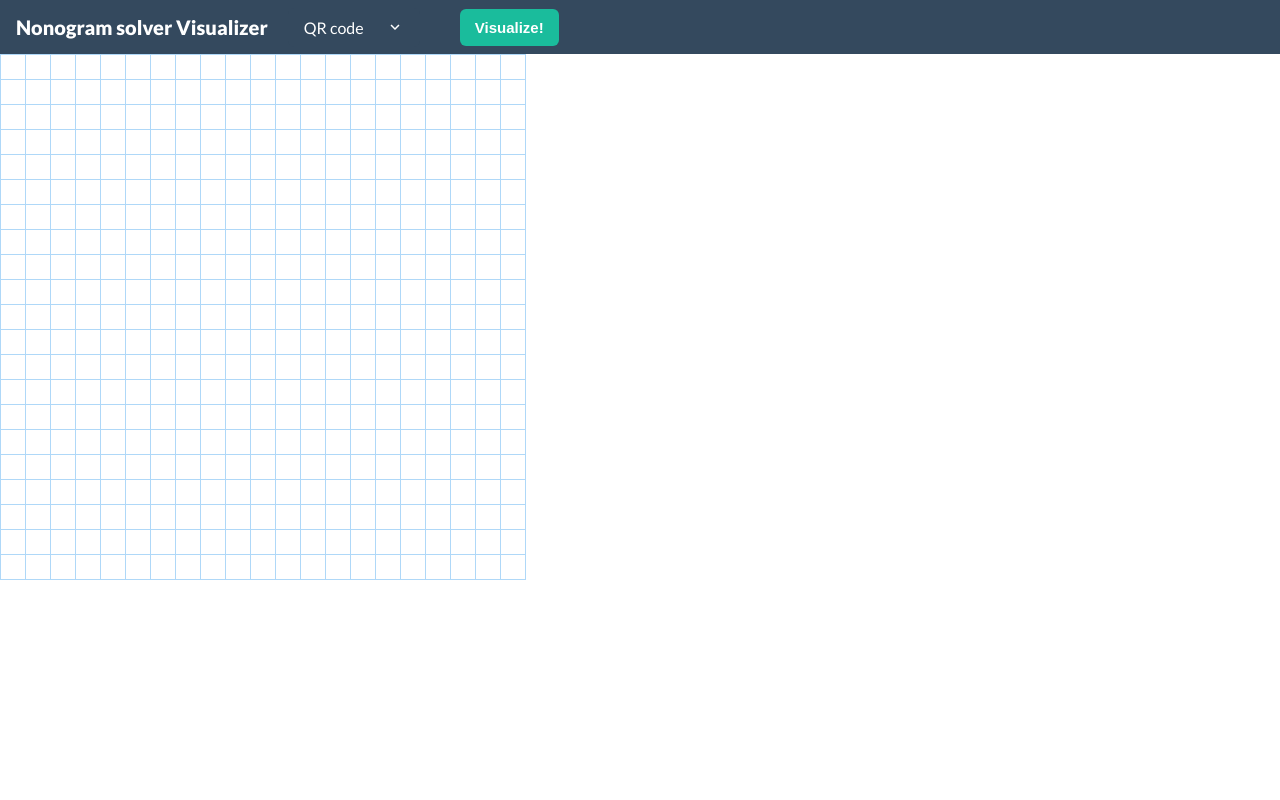
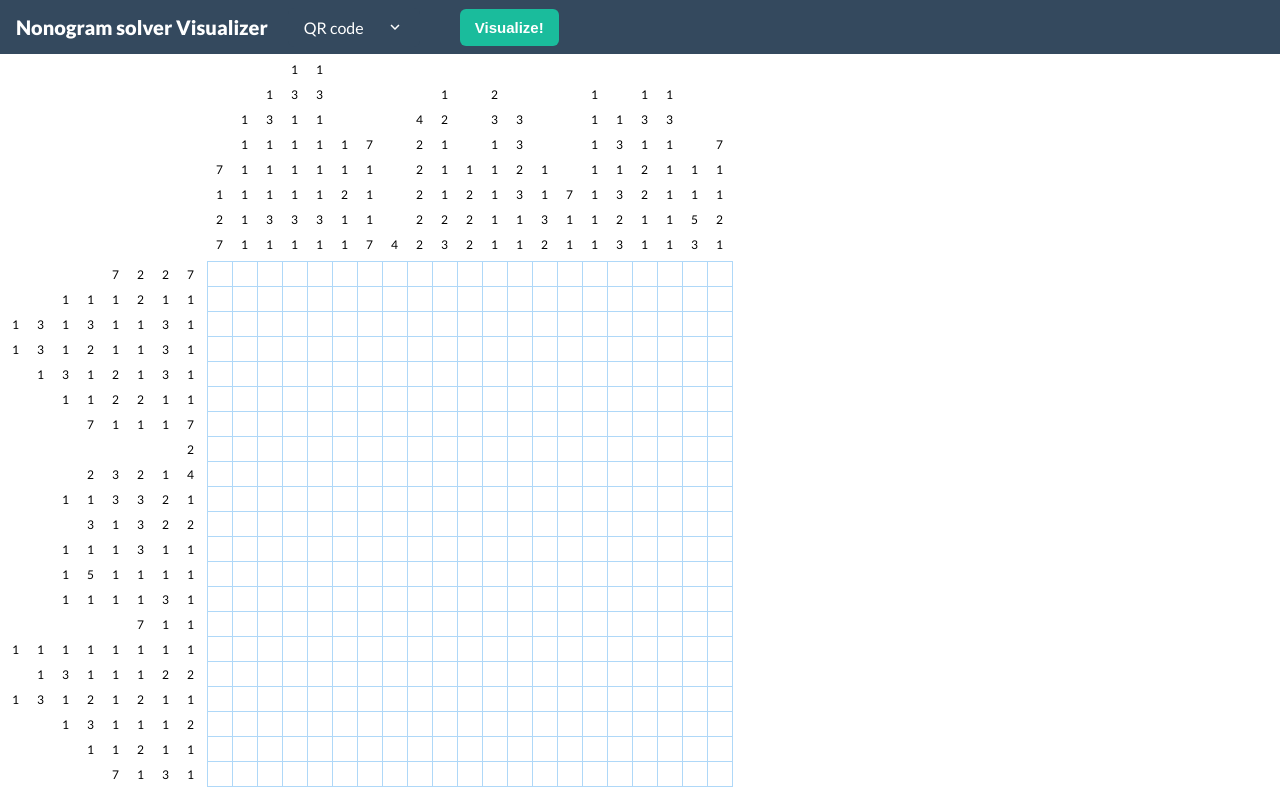
Before and after one commit to Sergey121/nonogram-app, a React (Create React App) app: page / in a window 1280 px wide. Built offline with nearby package versions, Linux system fonts and the light colour scheme.

Commit message:
Add numbers

```diff
--- a/src/components/grid/grid.module.scss
+++ b/src/components/grid/grid.module.scss
@@ -1,6 +1,7 @@
 $color: rgb(12, 53, 71);
 $bg: rgb(175, 216, 248);
 $scannerColor: rgba(178, 67, 255, 0.75);
+$cellSize: 25px;
 
 .table {
   border-collapse: collapse;
@@ -10,9 +11,21 @@ $scannerColor: rgba(178, 67, 255, 0.75);
 .cell {
   border: 1px solid $bg;
   background-color: white;
-  width: 25px;
-  height: 25px;box-sizing: border-box;
+  width: $cellSize;
+  height: $cellSize;
+  box-sizing: border-box;
+}
 
+.numberTable {
+  border-collapse: collapse;
+  font-size: 12px;
+}
+
+.numberCell {
+  width: $cellSize;
+  height: $cellSize;
+  box-sizing: border-box;
+  text-align: center;
 }
 
 .dotWrapper {
--- a/src/components/grid/index.tsx
+++ b/src/components/grid/index.tsx
@@ -1,4 +1,4 @@
-import React, { useEffect, useState } from 'react';
+import React, { useCallback, useEffect, useState } from 'react';
 import { useDispatch, useSelector } from 'react-redux';
 import styles from './grid.module.scss';
 import { RootState } from '../../store';
@@ -23,8 +23,10 @@ export const Grid = () => {
   const dispatch = useDispatch();
   const { columns, rows, running } = useSelector((state: RootState) => state.app);
   const [field, setField] = useState<FieldType>([]);
-  const [ isHorizontal, setHorizontal ] = useState(true);
-  const [ scannerPosition, setScannerPosition ] = useState(0);
+  const [isHorizontal, setHorizontal] = useState(true);
+  const [scannerPosition, setScannerPosition] = useState(0);
+  const [maxColumnHeight, setMaxColumnHeight] = useState<Array<number>>([]);
+  const [maxRowsHeight, setMaxRowsHeight] = useState<Array<number>>([]);
 
   useEffect(() => {
     if (!columns || !rows) {
@@ -34,6 +36,12 @@ export const Grid = () => {
     const f = createField(rows, columns);
 
     setField(f);
+
+    const maxCol = columns.slice().sort((a, b) => b.length - a.length)[0].length;
+    setMaxColumnHeight(new Array(maxCol).fill(0));
+
+    const maxRow = rows.slice().sort((a, b) => b.length - a.length)[0].length;
+    setMaxRowsHeight(new Array(maxRow).fill(0));
   }, [columns, rows]);
 
   useEffect(() => {
@@ -111,7 +119,82 @@ export const Grid = () => {
     }),
   };
 
+  const TableHeader = useCallback(() => {
+    if (!columns.length || !maxColumnHeight.length) {
+      return null;
+    }
+
+    const reversed = columns.slice().map(col => {
+      const newArr = col.slice().reverse().concat(new Array(Math.abs(maxColumnHeight.length - col.length)).fill(undefined));
+      return newArr.reverse();
+    });
+
     return (
+      <table className={styles.numberTable}>
+        <tbody>
+        {maxColumnHeight.map((headerRow, headerIndex) => {
+          return (
+            <tr key={headerIndex}>
+              {reversed.map((column, colIndex) => {
+                return (
+                  <td key={colIndex} className={styles.numberCell}>
+                    {column[headerIndex] !== undefined ? column[headerIndex] : ''}
+                  </td>
+                )
+              })}
+            </tr>
+          );
+        })}
+        </tbody>
+      </table>
+    )
+  }, [maxColumnHeight, columns]);
+
+  const RowHeader = useCallback(() => {
+    if (!rows.length || !maxRowsHeight.length) {
+      return null;
+    }
+
+    const reversed = rows.slice().map(row => {
+      const newArr = row.slice().reverse().concat(new Array(Math.abs(maxRowsHeight.length - row.length)).fill(undefined));
+      return newArr.reverse();
+    });
+
+    return (
+      <table className={styles.numberTable}>
+        <tbody>
+        {reversed.map((row, rowIndex) => {
+          return (
+            <tr key={rowIndex}>
+              {maxRowsHeight.map((rowHeight, rowHeightIndex) => {
+                return (
+                  <td key={rowHeightIndex} className={styles.numberCell}>
+                    {row[rowHeightIndex] !== undefined ? row[rowHeightIndex] : ''}
+                  </td>
+                )
+              })}
+            </tr>
+          )
+        })}
+        </tbody>
+      </table>
+    )
+  }, [maxRowsHeight, rows]);
+
+  return (
+    <table>
+      <tbody>
+      <tr>
+        <td></td>
+        <td>
+          <TableHeader/>
+        </td>
+      </tr>
+      <tr>
+        <td>
+          <RowHeader/>
+        </td>
+        <td>
           <table className={styles.table}>
             <tbody>
             {field.map((row, rowIndex) => {
@@ -143,5 +226,9 @@ export const Grid = () => {
             }
             </tbody>
           </table>
+        </td>
+      </tr>
+      </tbody>
+    </table>
   );
 };
```
Lines whose indentation alone changed are shown as unchanged.
